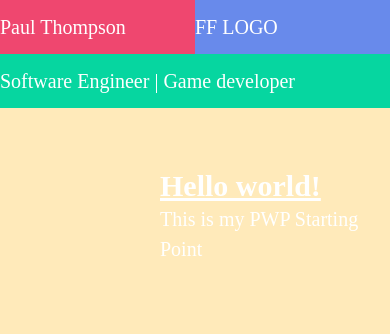
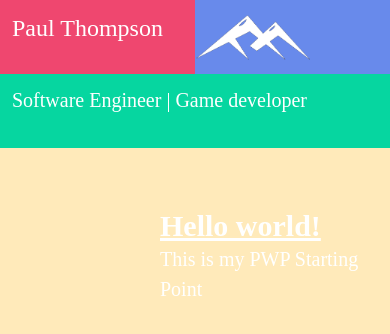
Before and after one commit to findingfocus/personal-website-project, a website built with Vite: page index.html in a window 390 px wide. Built offline with nearby package versions, Linux system fonts and the light colour scheme.

Commit message:
pretty good working header responsiveness, about to tweak column amount

```diff
--- a/index.html
+++ b/index.html
@@ -11,9 +11,10 @@
 
   <!--- Header --->
 <div class="grid-container grid-rows-2 grid-cols-2">
-  <div class="box py-3 red col-span-1">Paul Thompson</div>
-  <div class="box py-3 blue md:row-span-2 row-span-1">FF LOGO</div>
-  <div class="box py-3 green md:col-span-1 col-span-2">Software Engineer | Game developer</div>
+  <div class="box py-3 red col-span-1 md:text-4xl text-2xl pl-3">Paul Thompson</div>
+  <div class="box py-3 blue md:row-span-2 row-span-1"><img src="fflogo.png" alt="Finding Focus Logo" class="max-w-[30vw] h-auto md:order-3">
+  </div>
+  <div class="box py-3 green md:col-span-1 col-span-2 md:text-2xl text-xl pl-3">Software Engineer | Game developer</div>
 </div>
 
 
```
